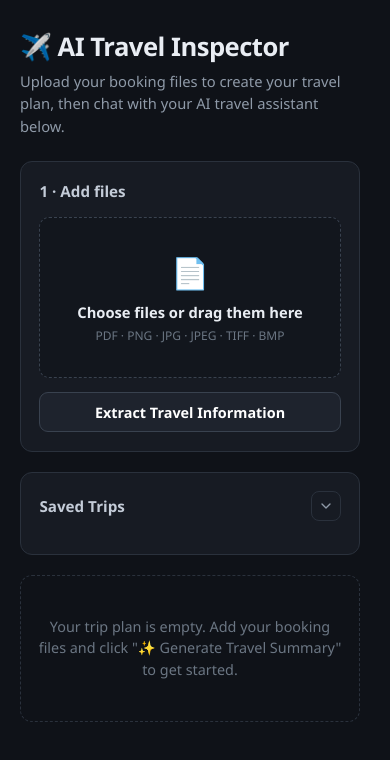
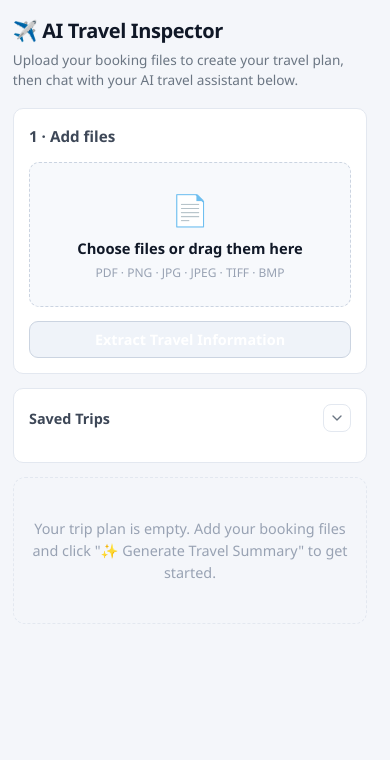
Before and after one commit to AlaaAlsous/AI-Travel-Inspector, a plain HTML site: page AI_Travel_Inspector/wwwroot/index.html in a window 390 px wide. Drawn offline with Linux system fonts and the light colour scheme; no server answers.

Commit message:
Add responsive styles for mobile and light mode theme variables

```diff
--- a/AI_Travel_Inspector/wwwroot/styles.css
+++ b/AI_Travel_Inspector/wwwroot/styles.css
@@ -730,3 +730,119 @@ h2 {
 :root:not([data-theme="light"]) .icon.sun {
   display: none;
 }
+
+@media (max-width: 760px) {
+  body {
+    padding: 1rem 0.8rem 2.5rem;
+  }
+
+  .topbar {
+    gap: 0.75rem;
+    margin-bottom: 1.1rem;
+  }
+
+  h1 {
+    font-size: 1.25rem;
+  }
+
+  .lead {
+    font-size: 0.85rem;
+  }
+
+  .layout {
+    gap: 0.9rem;
+  }
+
+  .col-left {
+    gap: 0.9rem;
+  }
+
+  .panel {
+    padding: 0.95rem;
+    border-radius: 10px;
+  }
+
+  .panel-head {
+    gap: 0.6rem;
+    flex-wrap: wrap;
+  }
+
+  .panel-head h2 {
+    font-size: 0.9rem;
+  }
+
+  .head-actions {
+    gap: 0.35rem;
+  }
+
+  .btn {
+    padding: 0.5rem 0.8rem;
+    font-size: 0.85rem;
+  }
+
+  .btn-sm {
+    font-size: 0.78rem;
+    padding: 0.35rem 0.65rem;
+  }
+
+  .collapse-btn {
+    width: 28px;
+    height: 28px;
+  }
+
+  #planTitle {
+    font-size: 1.05rem;
+  }
+
+  .dropzone {
+    padding: 1.5rem 0.9rem;
+  }
+
+  .dropzone-sm {
+    padding: 0.9rem;
+  }
+
+  .chat {
+    max-height: 46vh;
+  }
+
+  .chat-bubble {
+    max-width: 90%;
+  }
+
+  .modal-actions {
+    flex-direction: column-reverse;
+  }
+}
+
+@media (max-width: 430px) {
+  .head-actions .btn-label {
+    display: none;
+  }
+
+  .btn-block {
+    font-size: 0.9rem;
+  }
+}
+
+@media (prefers-color-scheme: light) {
+  :root {
+    color-scheme: light;
+    --bg: #f4f6fa;
+    --panel: #ffffff;
+    --panel-2: #eff3f9;
+    --well: #f7f9fc;
+    --border: #e3e8f0;
+    --border-strong: #cbd4e1;
+    --text: #101827;
+    --soft: #3d4757;
+    --muted: #6b7683;
+    --faint: #98a2b3;
+    --accent: #2f7cf6;
+    --accent-hover: #1f6ae6;
+    --accent-soft: rgba(47, 124, 246, 0.1);
+    --danger-soft: rgba(229, 72, 77, 0.1);
+    --danger-text: #d0292e;
+    --warn: #a16207;
+  }
+}
```
